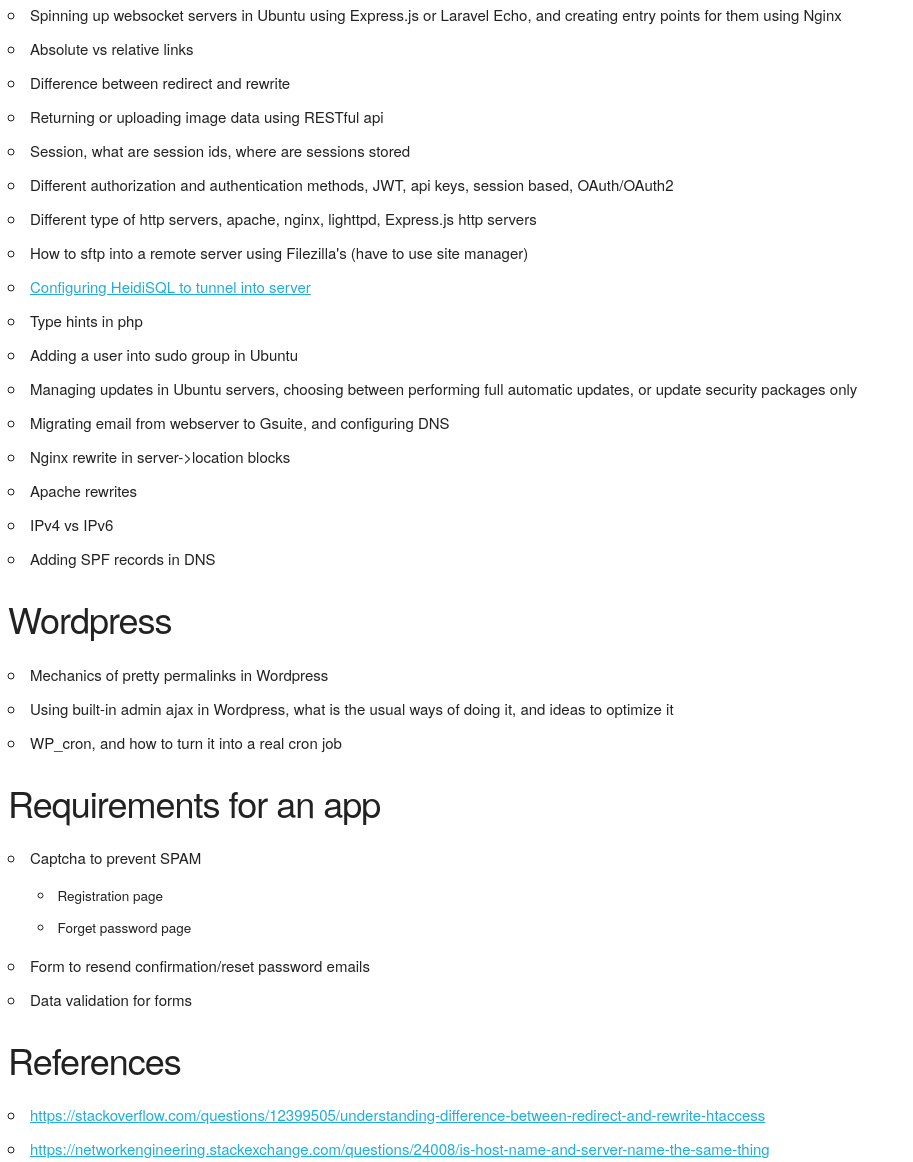
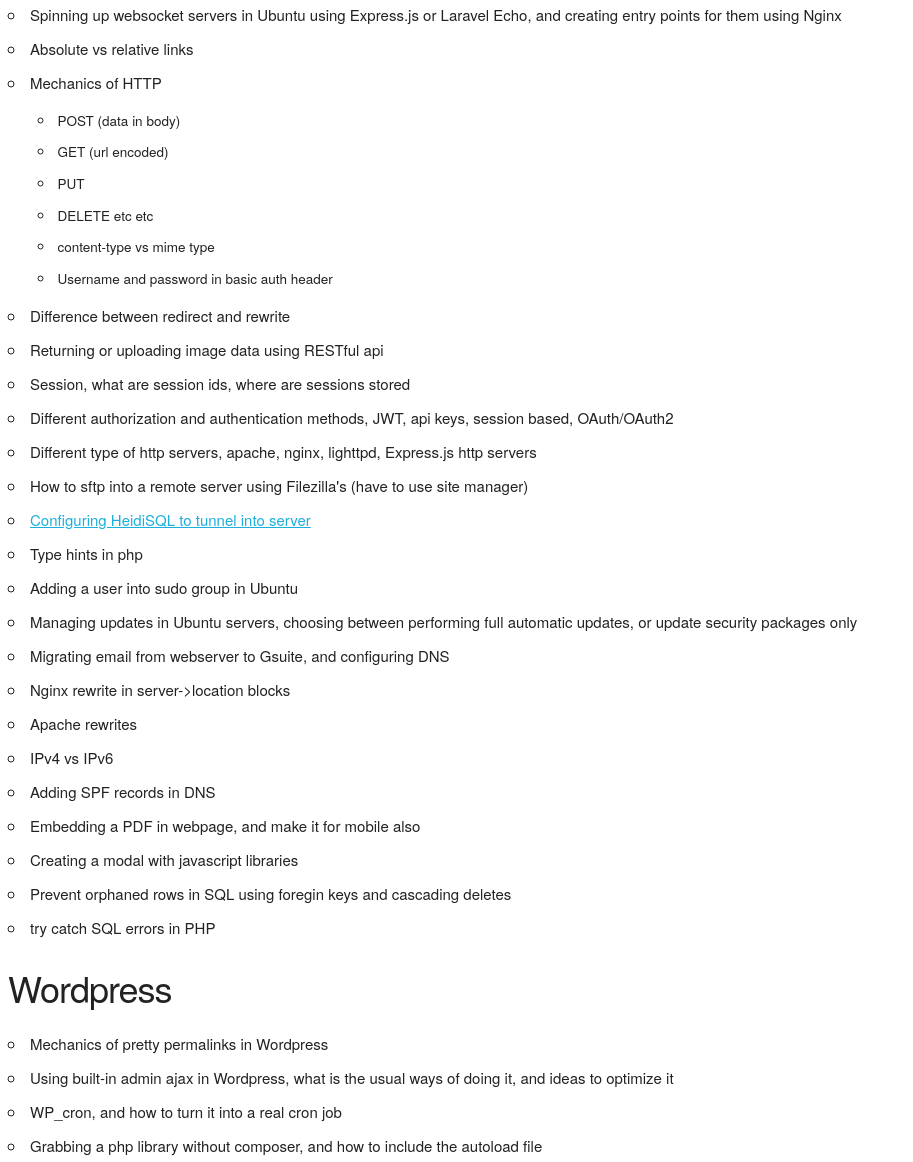
Before and after one commit to mikeleeman/mikeleeman.github.io, a plain HTML site: page index.html in a window 1280 px wide. Shown: the part 154-1316 px from the top of the page, without its empty margins (0-913 px from the left). Drawn offline with nearby package versions, Linux system fonts and the light colour scheme; a script that the page names is missing.

Commit message:
Add content

```diff
--- a/index.html
+++ b/index.html
@@ -26,6 +26,16 @@
 <li>Using UFW to configure simple firewall for Ubuntu</li>
 <li>Spinning up websocket servers in Ubuntu using Express.js or Laravel Echo, and creating entry points for them using Nginx</li>
 <li>Absolute vs relative links</li>
+<li>Mechanics of HTTP
+<ul>
+<li>POST (data in body)</li>
+<li>GET (url encoded)</li>
+<li>PUT</li>
+<li>DELETE etc etc</li>
+<li>content-type vs mime type</li>
+<li>Username and password in basic auth header</li>
+</ul>
+</li>
 <li>Difference between redirect and rewrite</li>
 <li>Returning or uploading image data using RESTful api</li>
 <li>Session, what are session ids, where are sessions stored</li>
@@ -41,6 +51,10 @@
 <li>Apache rewrites</li>
 <li>IPv4 vs IPv6</li>
 <li>Adding SPF records in DNS</li>
+<li>Embedding a PDF in webpage, and make it for mobile also</li>
+<li>Creating a modal with javascript libraries</li>
+<li>Prevent orphaned rows in SQL using foregin keys and cascading deletes</li>
+<li>try catch SQL errors in PHP</li>
 </ul>
 
 </div>
@@ -51,6 +65,7 @@
 <li>Mechanics of pretty permalinks in Wordpress</li>
 <li>Using built-in admin ajax in Wordpress, what is the usual ways of doing it, and ideas to optimize it</li>
 <li>WP_cron, and how to turn it into a real cron job</li>
+<li>Grabbing a php library without composer, and how to include the autoload file</li>
 </ul>
 </div>
 
```
